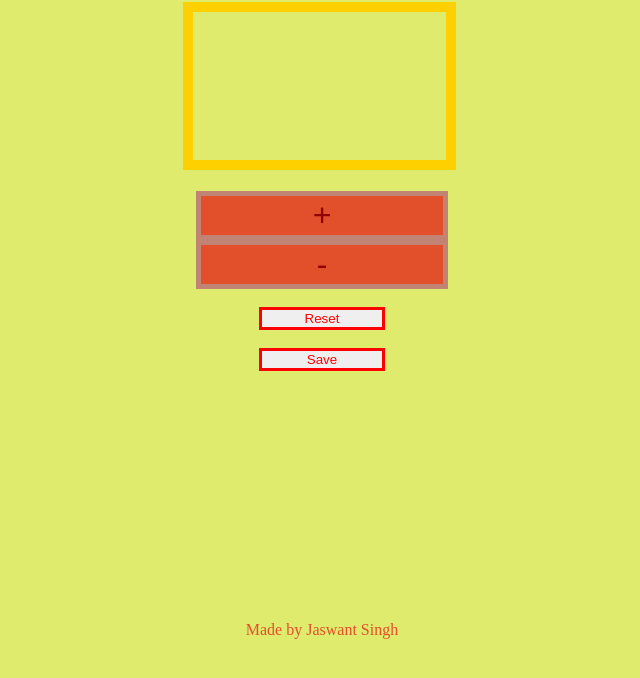
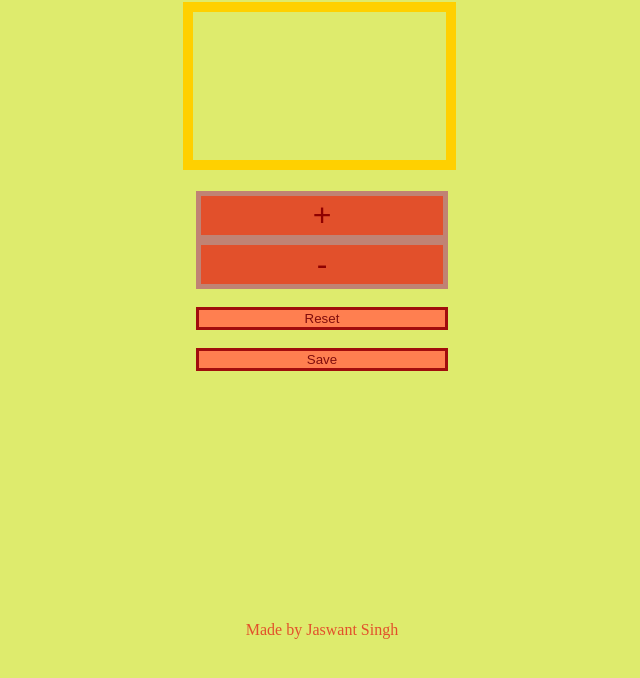
Before and after one commit to Jaswantsinghh/Tally-Counter, a plain HTML site: page index.html in a window 1280 px wide. Shown: the part 78-756 px from the top of the page, without its empty margins (318-958 px from the left). Drawn offline with Linux system fonts and the light colour scheme.

Commit message:
button styling

```diff
--- a/style.css
+++ b/style.css
@@ -36,10 +36,11 @@ footer
 }
 #reset, #save
 {
-    width: 10%;
-    border: 3px solid red;
-    color: red;
-    margin-left: 45%;
+    width: 20%;
+    border: 3px solid rgb(161, 13, 13);
+    background-color: coral;
+    color: rgb(128, 13, 13);
+    margin-left: 40%;
 }
 #inc, #dec
 {
```
